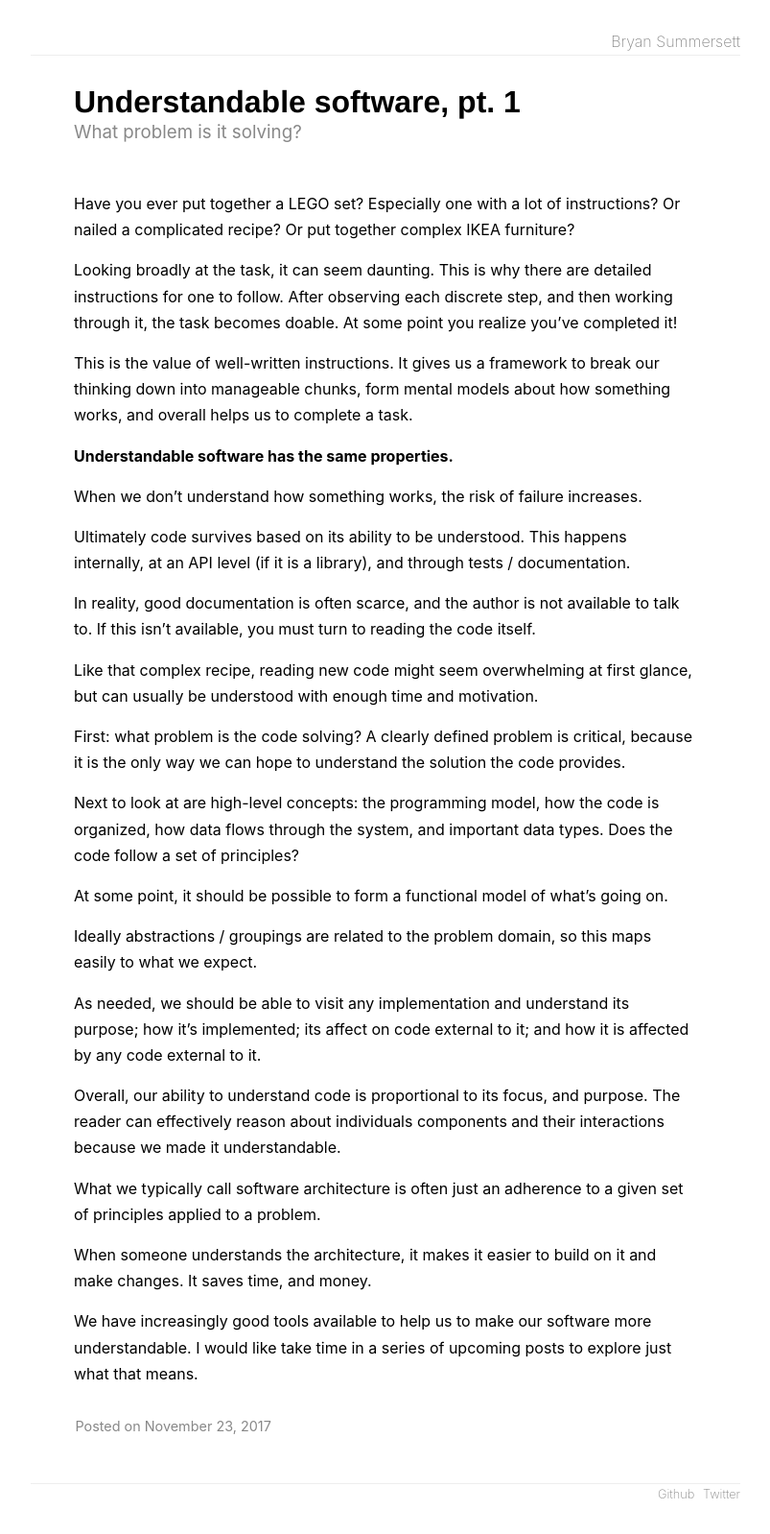
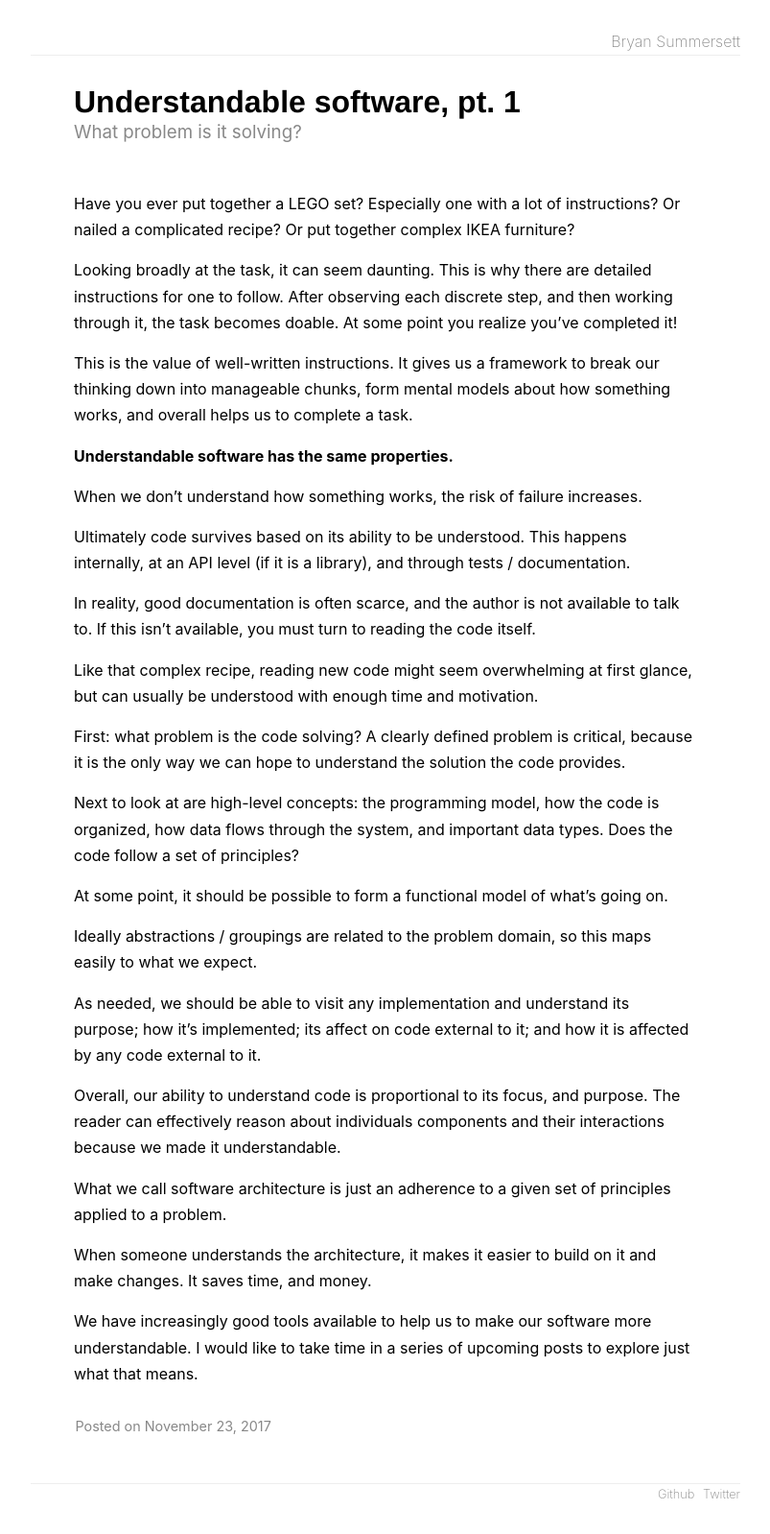
Before and after one commit to bryansum/bsumm.net, a Jekyll site: the page built from _posts/2017-11-23-understandable-software.md, in a window 1280 px wide. Shown: the whole page at 96% size, without its empty margins (238-1041 px from the left). Built offline with Jekyll 4.4.1, drawn with Linux system fonts in a browser that asks for light colours.

Commit message:
Update 2017-11-23-understandable-software.md

```diff
--- a/_posts/2017-11-23-understandable-software.md
+++ b/_posts/2017-11-23-understandable-software.md
@@ -31,8 +31,8 @@ As needed, we should be able to visit any implementation and understand its purp
 
 Overall, our ability to understand code is proportional to its focus, and purpose. The reader can effectively reason about individuals components and their interactions because we made it understandable.
 
-What we typically call software architecture is often just an adherence to a given set of principles applied to a problem.
+What we call software architecture is just an adherence to a given set of principles applied to a problem.
 
 When someone understands the architecture, it makes it easier to build on it and make changes. It saves time, and money.
 
-We have increasingly good tools available to help us to make our software more understandable. I would like take time in a series of upcoming posts to explore just what that means.
+We have increasingly good tools available to help us to make our software more understandable. I would like to take time in a series of upcoming posts to explore just what that means.
```
